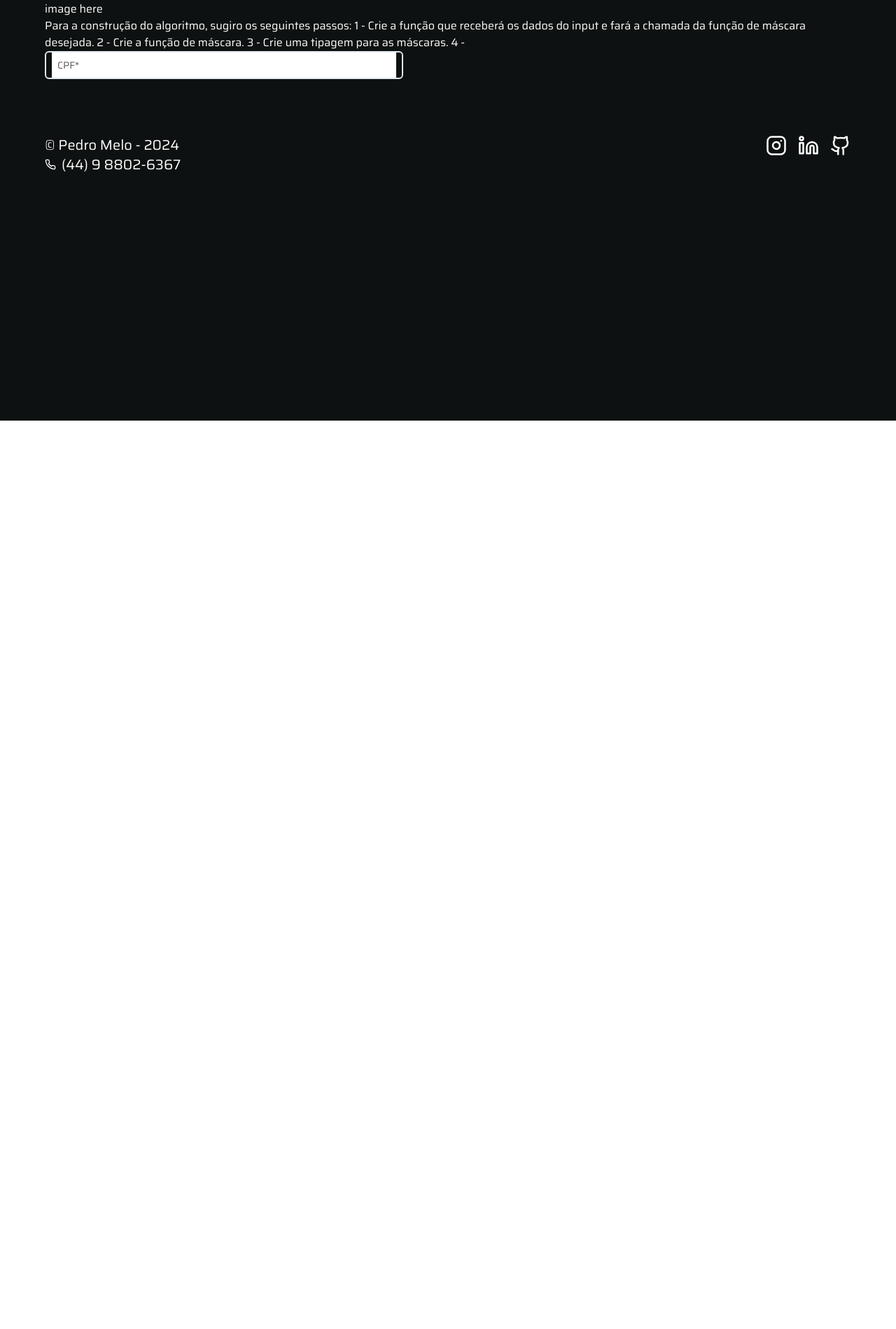
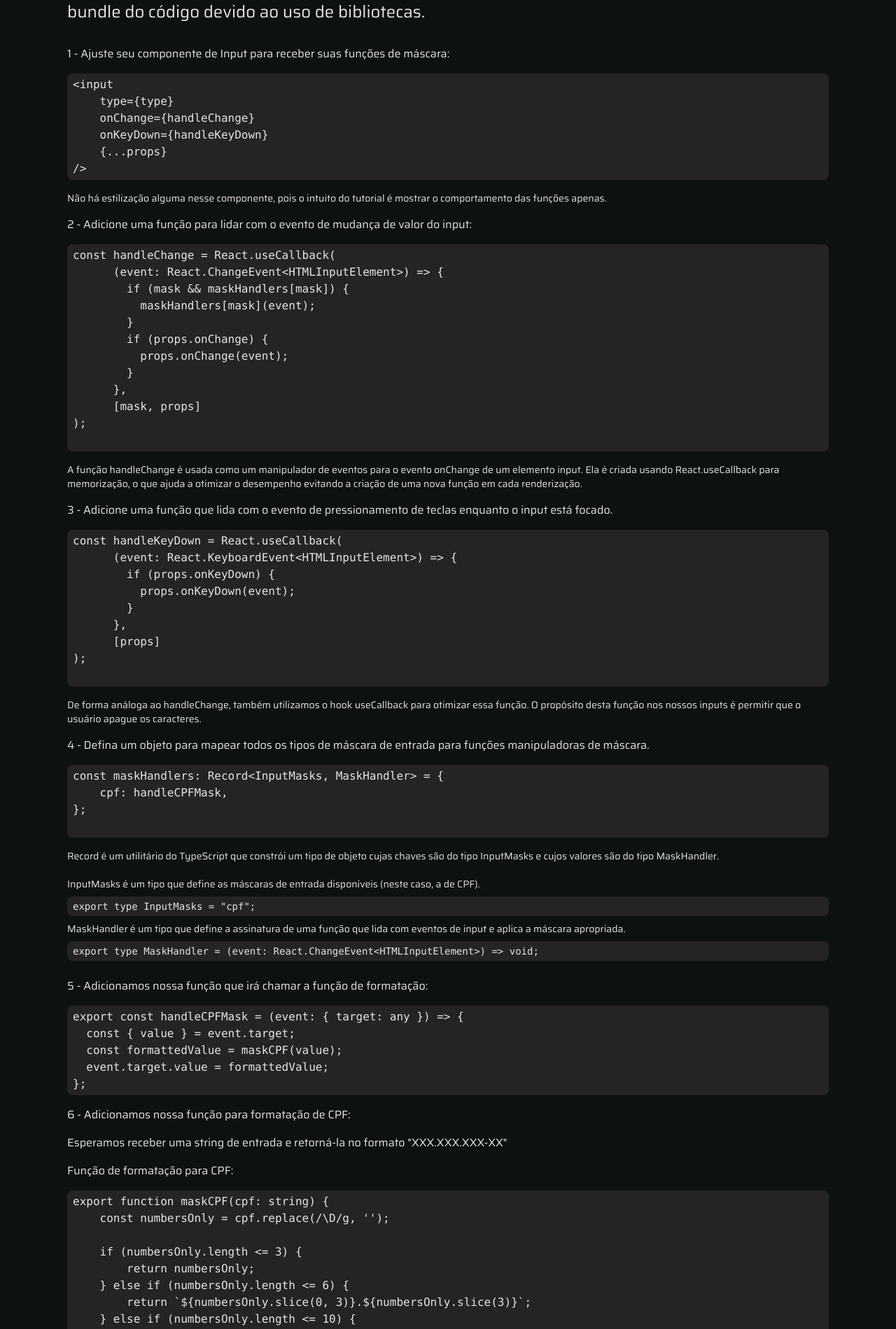
Before and after one commit to pedrohmelo/ph-website, a Next.js app: page /posts/masks in a window 1280 px wide. Shown: the part 199-2098 px from the top of the page at 70% size. Before the commit the page ends 800 px from the top, so only its background shows below. Built offline with nearby package versions, Linux system fonts and the light colour scheme.

Commit message:
feat: added mask article

```diff
--- a/src/app/posts/masks/page.tsx
+++ b/src/app/posts/masks/page.tsx
@@ -1,23 +1,176 @@
+import { Button } from "@/src/components/ui/button";
 import { Input } from "@/src/components/ui/input";
+
+import { User } from "lucide-react";
 
 const maskPost = () => {
   return (
-    <main className="text-white pt-20 px-4 md:px-16">
+    <main className="text-neutral-200 pt-20 px-4 md:px-16 lg:px-24">
       <h1 className="text-5xl font-medium">Máscaras</h1>
-      <h1 className="pt-2">
+      <h1 className="pt-2 lg:text-2xl">
         Como o uso de máscaras nos inputs tende a possuir uma implementação
         básica, faz-se desnecessário o uso de bibliotecas externas para aplicar
         as mesmas. Diminuindo um pouco o bundle do código devido ao uso de
         bibliotecas.
       </h1>
-      <div className="pt-4">image here</div>
-      <h1>
-        Para a construção do algoritmo, sugiro os seguintes passos: 1 - Crie a
-        função que receberá os dados do input e fará a chamada da função de
-        máscara desejada. 2 - Crie a função de máscara. 3 - Crie uma tipagem
-        para as máscaras. 4 -
-      </h1>
-      <Input placeholder="CPF*" mask="cpf" />
+
+      <div className="pt-8 flex flex-col gap-y-4">
+        <h1>
+          1 - Ajuste seu componente de Input para receber suas funções de
+          máscara:
+        </h1>
+        <div className="overflow-auto bg-[#252424] rounded-lg px-2 py-1">
+          <pre>
+            <code>
+              {`<input
+    type={type}
+    onChange={handleChange}
+    onKeyDown={handleKeyDown}
+    {...props}
+/>`}
+            </code>
+          </pre>
+        </div>
+        <h1 className="text-sm">
+          Não há estilização alguma nesse componente, pois o intuito do tutorial
+          é mostrar o comportamento das funções apenas.
+        </h1>
+        <h1>
+          2 - Adicione uma função para lidar com o evento de mudança de valor do
+          input:
+        </h1>
+        <div className="overflow-auto bg-[#252424] rounded-lg px-2 py-1">
+          <pre>
+            <code>
+              {`const handleChange = React.useCallback(
+      (event: React.ChangeEvent<HTMLInputElement>) => {
+        if (mask && maskHandlers[mask]) {
+          maskHandlers[mask](event);
+        }
+        if (props.onChange) {
+          props.onChange(event);
+        }
+      },
+      [mask, props]
+);
+              `}
+            </code>
+          </pre>
+        </div>
+        <h1 className="text-sm">
+          A função handleChange é usada como um manipulador de eventos para o
+          evento onChange de um elemento input. Ela é criada usando
+          React.useCallback para memorização, o que ajuda a otimizar o
+          desempenho evitando a criação de uma nova função em cada renderização.
+        </h1>
+        <h1>
+          3 - Adicione uma função que lida com o evento de pressionamento de
+          teclas enquanto o input está focado.
+        </h1>
+        <div className="overflow-auto bg-[#252424] rounded-lg px-2 py-1">
+          <pre>
+            <code>
+              {`const handleKeyDown = React.useCallback(
+      (event: React.KeyboardEvent<HTMLInputElement>) => {
+        if (props.onKeyDown) {
+          props.onKeyDown(event);
+        }
+      },
+      [props]
+);
+              `}
+            </code>
+          </pre>
+        </div>
+        <h1 className="text-sm">
+          De forma análoga ao handleChange, também utilizamos o hook useCallback
+          para otimizar essa função. O propósito desta função nos nossos inputs
+          é permitir que o usuário apague os caracteres.
+        </h1>
+        <h1>
+          4 - Defina um objeto para mapear todos os tipos de máscara de entrada
+          para funções manipuladoras de máscara.
+        </h1>
+        <div className="overflow-auto bg-[#252424] rounded-lg px-2 py-1">
+          <pre>
+            <code>
+              {`const maskHandlers: Record<InputMasks, MaskHandler> = {
+    cpf: handleCPFMask,
+};
+              `}
+            </code>
+          </pre>
+        </div>
+        <h1 className="text-sm">
+          Record é um utilitário do TypeScript que constrói um tipo de objeto
+          cujas chaves são do tipo InputMasks e cujos valores são do tipo
+          MaskHandler.
+          <br />
+          <br />
+          InputMasks é um tipo que define as máscaras de entrada disponíveis
+          (neste caso, a de CPF).
+          <div className="overflow-auto bg-[#252424] rounded-lg px-2 py-1 my-2">
+            <pre>
+              <code>{`export type InputMasks = "cpf";`}</code>
+            </pre>
+          </div>
+          MaskHandler é um tipo que define a assinatura de uma função que lida
+          com eventos de input e aplica a máscara apropriada.
+          <div className="overflow-auto bg-[#252424] rounded-lg px-2 py-1 my-2">
+            <pre>
+              <code>{`export type MaskHandler = (event: React.ChangeEvent<HTMLInputElement>) => void;
+`}</code>
+            </pre>
+          </div>
+        </h1>
+        <h1>
+          5 - Adicionamos nossa função que irá chamar a função de formatação:
+        </h1>
+        <div className="overflow-auto bg-[#252424] rounded-lg px-2 py-1">
+          <pre>
+            <code>
+              {`export const handleCPFMask = (event: { target: any }) => {
+  const { value } = event.target;
+  const formattedValue = maskCPF(value);
+  event.target.value = formattedValue;
+};`}
+            </code>
+          </pre>
+        </div>
+        <h1>6 - Adicionamos nossa função para formatação de CPF:</h1>
+        <h1>
+          Esperamos receber uma string de entrada e retorná-la no formato
+          "XXX.XXX.XXX-XX"
+        </h1>
+        <h1>Função de formatação para CPF:</h1>
+        <div className="overflow-auto bg-[#252424] rounded-lg px-2 py-1">
+          <pre>
+            <code>
+              {`export function maskCPF(cpf: string) {
+    const numbersOnly = cpf.replace(/\\D/g, '');
+
+    if (numbersOnly.length <= 3) {
+        return numbersOnly;
+    } else if (numbersOnly.length <= 6) {
+        return \`\${numbersOnly.slice(0, 3)}.\${numbersOnly.slice(3)}\`;
+    } else if (numbersOnly.length <= 10) {
+        return \`\${numbersOnly.slice(0, 3)}.\${numbersOnly.slice(3, 6)}.\${numbersOnly.slice(6)}\`;
+    } else {
+        return \`\${numbersOnly.slice(0, 3)}.\${numbersOnly.slice(3, 6)}.\${numbersOnly.slice(6, 9)}-\${numbersOnly.slice(9, 11)}\`;
+    }
+}`}
+            </code>
+          </pre>
+        </div>
+        <h1>
+          Por fim, teremos o seguinte ao chamar o nosso componente de input
+          passando a máscara "cpf" como parâmetro:
+        </h1>
+        <div className="flex flex-col">
+          <h1 className="font-medium">Input com máscara de CPF:</h1>
+          <Input mask="cpf" placeholder="CPF" />{" "}
+        </div>
+      </div>
     </main>
   );
 };
--- a/src/app/posts/page.tsx
+++ b/src/app/posts/page.tsx
@@ -3,13 +3,13 @@ import { VenetianMask } from "lucide-react";
 
 const Posts = () => {
   return (
-    <main className="pt-20 px-4 md:px-16">
-      <h1 className="text-white text-2xl md:text-3xl pb-6 font-medium">
+    <main className="pt-20 px-4 md:px-16 lg:px-24">
+      <h1 className="text-neutral-200 text-2xl md:text-3xl pb-6 font-medium">
         Posts
       </h1>
       <Link
         href="/posts/masks"
-        className="text-white border border-red-300 flex flex-col px-4 py-2 rounded-sm"
+        className="text-neutral-200 border border-red-300 flex flex-col px-4 py-2 rounded-sm"
       >
         <div className="flex gap-x-2">
           <VenetianMask size={24} />
--- a/src/components/footer.tsx
+++ b/src/components/footer.tsx
@@ -3,10 +3,10 @@ import Link from "next/link";
 
 const Footer = () => {
   return (
-    <main className="flex pt-20 pb-6 px-4 md:px-16 justify-between md:text-xl">
+    <main className="flex pt-20 pb-6 px-4 md:px-16 lg:px-24 justify-between md:text-xl">
       <div className="flex flex-col">
-        <h1 className="text-white ">&copy; Pedro Melo - 2024</h1>
-        <h1 className="text-white flex gap-x-2 items-center">
+        <h1 className="text-neutral-200 ">&copy; Pedro Melo - 2024</h1>
+        <h1 className="text-neutral-200 flex gap-x-2 items-center">
           <Phone size={16} /> (44) 9 8802-6367
         </h1>
       </div>
--- a/src/components/navbar/navbar.tsx
+++ b/src/components/navbar/navbar.tsx
@@ -2,8 +2,8 @@ import MobileMenu from "@/src/components/navbar/mobile-dropdown";
 
 const Navbar = () => {
   return (
-    <main className="flex fixed items-center justify-between px-4 md:px-16 py-4 w-full bg-[#0e1111]">
-      <div className="text-white text-2xl md:text-3xl font-medium">
+    <main className="flex fixed items-center justify-between px-4 md:px-16 lg:px-24 py-4 w-full bg-[#0e1111]">
+      <div className="text-neutral-200 text-2xl md:text-3xl font-medium">
         <span>&lt;/&gt;</span>
       </div>
       <div className="lg:hidden">
--- a/src/components/ui/input.tsx
+++ b/src/components/ui/input.tsx
@@ -2,38 +2,13 @@
 
 import * as React from "react";
 import { cn, handleCPFMask } from "@/src/lib/utils";
-import { cva, type VariantProps } from "class-variance-authority";
 import { InputMasks, MaskHandler } from "@/src/types";
 
-export const inputVariants = cva(
-  "flex h-10 w-full lg:max-w-lg items-center focus-within:border-[#0047BA] px-2",
-  {
-    variants: {
-      variant: {
-        default: "border-2 border-[#E2E8F0] rounded-md",
-        underline: "border-b border-[#575757]",
-        ghost: "border-none p-0",
-      },
-      iconPosition: {
-        left: "flex-row",
-        right: "flex-row-reverse",
-      },
-    },
-
-    defaultVariants: {
-      variant: "default",
-      iconPosition: "left",
-    },
-  }
-);
-
 export interface InputProps
-  extends React.InputHTMLAttributes<HTMLInputElement>,
-    VariantProps<typeof inputVariants> {
+  extends React.InputHTMLAttributes<HTMLInputElement> {
   icon?: React.ReactNode;
   iconPosition?: "left" | "right";
   error?: boolean;
-  datatestid?: string;
   mask?: InputMasks;
   symbol?: string;
 }
@@ -43,10 +18,7 @@ const maskHandlers: Record<InputMasks, MaskHandler> = {
 };
 
 const Input = React.forwardRef<HTMLInputElement, InputProps>(
-  (
-    { className, type, icon, iconPosition, variant, error, mask, ...props },
-    ref
-  ) => {
+  ({ className, type, icon, iconPosition, error, mask, ...props }, ref) => {
     const handleChange = React.useCallback(
       (event: React.ChangeEvent<HTMLInputElement>) => {
         if (mask && maskHandlers[mask]) {
@@ -61,38 +33,24 @@ const Input = React.forwardRef<HTMLInputElement, InputProps>(
 
     const handleKeyDown = React.useCallback(
       (event: React.KeyboardEvent<HTMLInputElement>) => {
-        // if (mask === "percentage") {
-        //   percentageKeyDown(event);
-        // }
-
-        // if (mask === "kwh") {
-        //   kwhKeyDown(event);
-        // }
         if (props.onKeyDown) {
           props.onKeyDown(event);
         }
       },
-      [mask, props]
+      [props]
     );
 
     return (
-      <div
-        className={cn(
-          inputVariants({ variant, iconPosition, className }),
-          error && "border-[#E03F5C]"
-        )}
-      >
+      <div className={cn(error && "border-[#E03F5C]")}>
         {icon}
         <input
-          data-testid={props.datatestid}
           type={type}
           className={cn(
-            'flex w-full p-2 text-sm outline-none ring-offset-background file:border-0 file:bg-transparent file:text-sm file:font-medium placeholder:text-[#575757] after:content-["Hello_World"] disabled:cursor-not-allowed disabled:opacity-50',
-            variant === "ghost" && "p-0"
+            "flex w-full outline-none ring-offset-background placeholder:text-[#000000] text-black px-2 py-1"
           )}
-          {...props}
           onChange={handleChange}
           onKeyDown={handleKeyDown}
+          {...props}
         />
       </div>
     );
--- a/src/lib/masks.ts
+++ b/src/lib/masks.ts
@@ -1,4 +1,4 @@
-export const maskCPF = (cpf: string) => {
+export function maskCPF(cpf: string) {
   const numbersOnly = cpf.replace(/\D/g, "");
 
   if (numbersOnly.length <= 3) {
@@ -9,11 +9,11 @@ export const maskCPF = (cpf: string) => {
     return `${numbersOnly.slice(0, 3)}.${numbersOnly.slice(
       3,
       6
-    )}.${numbersOnly.slice(6)}}`;
+    )}.${numbersOnly.slice(6)}`;
   } else {
     return `${numbersOnly.slice(0, 3)}.${numbersOnly.slice(
       3,
       6
     )}.${numbersOnly.slice(6, 9)}-${numbersOnly.slice(9, 11)}`;
   }
-};
+}
```
Also changed, not shown: src/app/about/page.tsx (+16 -16 lines), src/app/page.tsx (+10 -6 lines).
